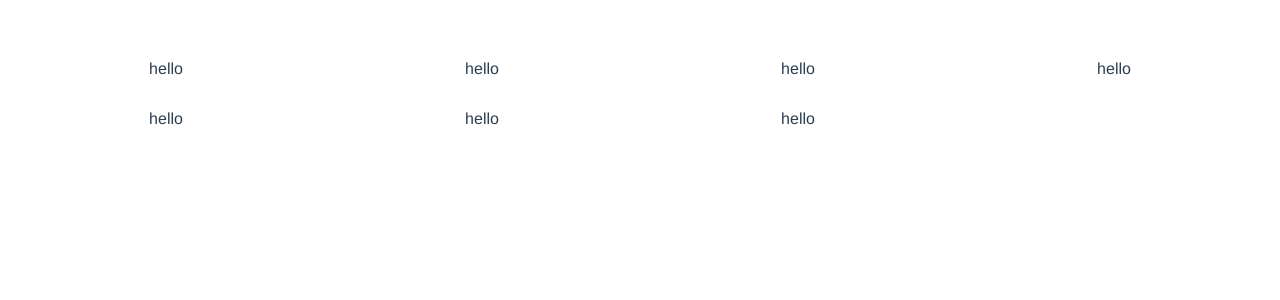
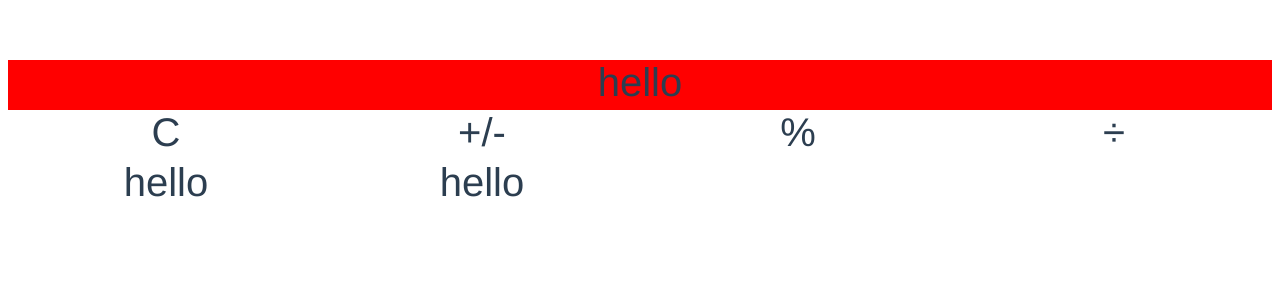
Before and after one commit to radek-winiecki/calculator, a Vue app: page / in a window 1280 px wide. Shown: the top 300 px of the page. Built offline with nearby package versions, Linux system fonts and the light colour scheme.

Commit message:
create a first row in my calc

```diff
--- a/src/components/Calculator.vue
+++ b/src/components/Calculator.vue
@@ -1,10 +1,10 @@
 <template>
   <div class="calculator">
-    <div>hello</div>
-    <div>hello</div>
-    <div>hello</div>
-    <div>hello</div>
-    <div>hello</div>
+    <div class="display">hello</div>
+    <div>C</div>
+    <div>+/-</div>
+    <div>%</div>
+    <div>÷</div>
     <div>hello</div>
     <div>hello</div>
   </div>
@@ -19,9 +19,15 @@ export default {
 <style scoped>
 
 .calculator {
+  font-size: 40px;
   display: grid;
   grid-template-columns: repeat(4, 1fr);
   grid-auto-rows: minmax(50px, auto);
 }
 
+.display {
+  grid-column: 1/5;
+  background-color: red;
+}
+
 </style>
```
